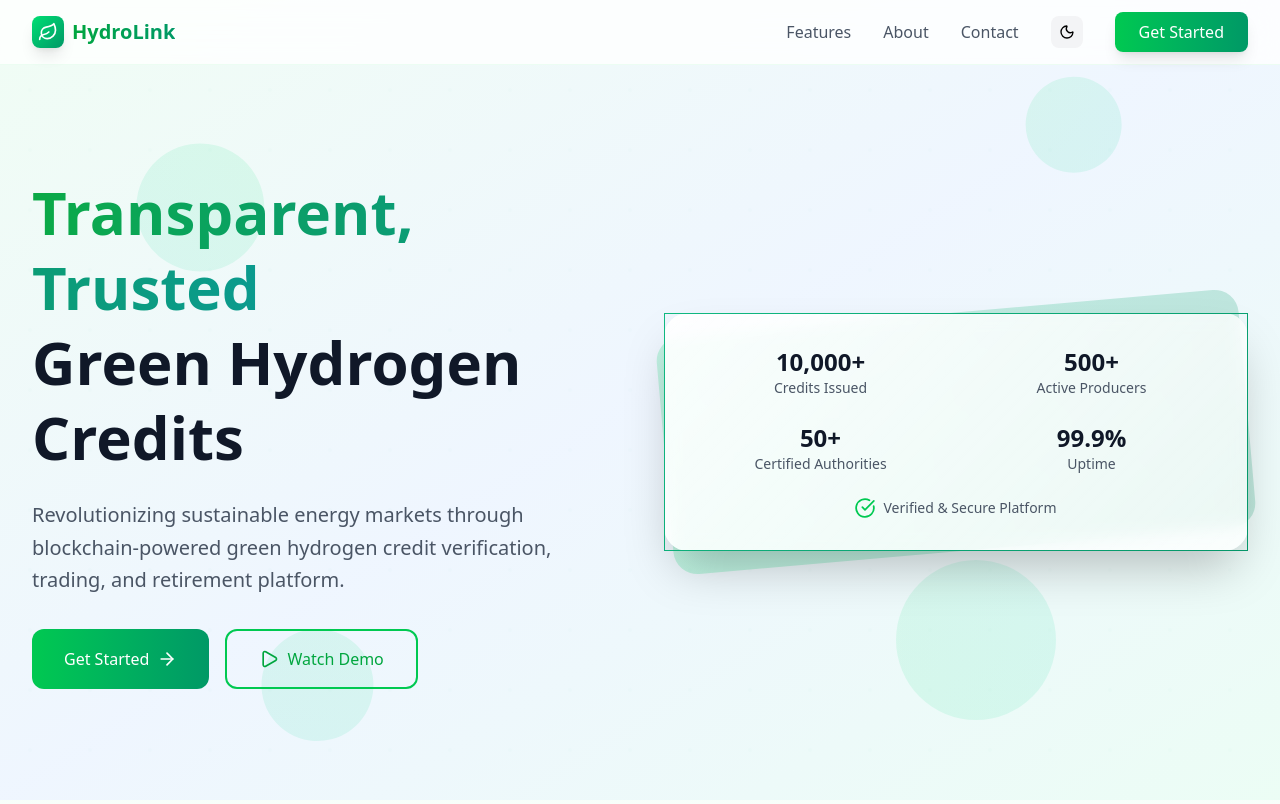
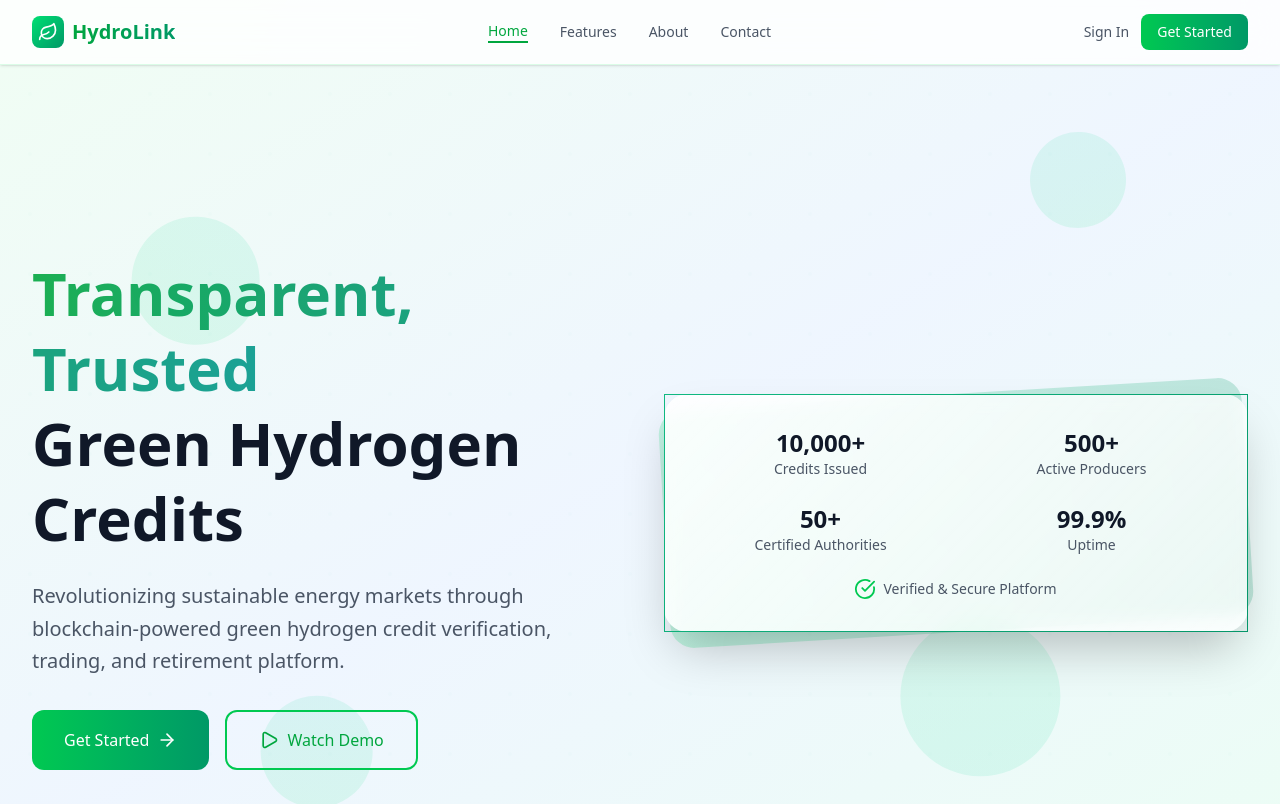
Before and after one commit to PR-ODINSON/HydroLink, a React (Vite) app in the folder client/: page / in a window 1280 px wide. Shown: the top 804 px of the page. Built offline with nearby package versions, Linux system fonts and the light colour scheme.

Commit message:
Have some changes in ui

```diff
--- a/client/src/App.jsx
+++ b/client/src/App.jsx
@@ -3,7 +3,7 @@ import { BrowserRouter as Router, Routes, Route, useLocation } from 'react-route
 import { AuthProvider } from './contexts/AuthContext';
 import Navbar from './components/Navbar';
 import Sidebar from './components/Sidebar';
-import Footer from './components/Footer';
+
 import Landing from './pages/Landing';
 import Login from './pages/Login';
 import Register from './pages/Register';
@@ -17,26 +17,32 @@ import Leaderboard from './pages/Leaderboard';
 const Layout = ({ children }) => {
   const [sidebarOpen, setSidebarOpen] = useState(false);
   const location = useLocation();
+  const isAuthPage = location.pathname === '/login' || location.pathname === '/register';
   const isLandingPage = location.pathname === '/';
-  const isAuthPage = location.pathname === '/login' || location.pathname === '/register';
 
   return (
     <div className="min-h-screen bg-gradient-to-br from-green-50 via-blue-50 to-emerald-50">
-      {!isLandingPage && !isAuthPage && (
+      {!isAuthPage && (
         <>
           <Navbar onMenuClick={() => setSidebarOpen(true)} />
-          <div className="flex">
-            <Sidebar isOpen={sidebarOpen} onClose={() => setSidebarOpen(false)} />
-            <main className="flex-1 md:ml-0 min-h-screen">
+          {!isLandingPage && (
+            <div className="flex">
+              <Sidebar isOpen={sidebarOpen} onClose={() => setSidebarOpen(false)} />
+              <main className="flex-1 overflow-y-auto h-screen pt-16">
+                {children}
+              </main>
+            </div>
+          )}
+          {isLandingPage && (
+            <main className="min-h-screen pt-16">
               {children}
             </main>
-          </div>
+          )}
         </>
       )}
-      {(isLandingPage || isAuthPage) && (
+      {isAuthPage && (
         <>
           {children}
-          {isLandingPage && <Footer />}
         </>
       )}
     </div>
--- a/client/src/components/Navbar.jsx
+++ b/client/src/components/Navbar.jsx
@@ -32,7 +32,7 @@ const Navbar = ({ onMenuClick }) => {
   };
 
   return (
-    <nav className="bg-white/80 backdrop-blur-lg border-b border-green-100 shadow-sm sticky top-0 z-50">
+    <nav className="bg-white/80 backdrop-blur-lg border-b border-green-100 shadow-sm fixed w-full top-0 z-50">
       <div className="max-w-7xl mx-auto px-4 sm:px-6 lg:px-8">
         <div className="flex justify-between h-16">
           <div className="flex items-center">
@@ -67,6 +67,47 @@ const Navbar = ({ onMenuClick }) => {
             >
               Home
             </Link>
+            {/* Landing page navigation links - only show on home page */}
+            {isActive('/') && (
+              <>
+                <button
+                  onClick={() => {
+                    const element = document.getElementById('features');
+                    if (element) {
+                      element.scrollIntoView({ behavior: 'smooth', block: 'start' });
+                    }
+                  }}
+                  className="text-sm font-medium text-gray-600 hover:text-green-600 transition-colors cursor-pointer"
+                >
+                  Features
+                </button>
+                <button
+                  onClick={() => {
+                    const element = document.getElementById('about');
+                    if (element) {
+                      element.scrollIntoView({ behavior: 'smooth', block: 'start' });
+                    }
+                  }}
+                  className="text-sm font-medium text-gray-600 hover:text-green-600 transition-colors cursor-pointer"
+                >
+                  About
+                </button>
+                <button
+                  onClick={() => {
+                    const element = document.getElementById('contact');
+                    if (element) {
+                      element.scrollIntoView({ behavior: 'smooth', block: 'start' });
+                    }
+                  }}
+                  className="text-sm font-medium text-gray-600 hover:text-green-600 transition-colors cursor-pointer"
+                >
+                  Contact
+                </button>
+              </>
+            )}
+            {/* Dashboard navigation links - only show when authenticated AND NOT on landing page */}
+            {isAuthenticated && !isActive('/') && (
+              <>
                 <Link
                   to="/dashboard"
                   className={`text-sm font-medium transition-colors ${
@@ -97,6 +138,8 @@ const Navbar = ({ onMenuClick }) => {
                 >
                   Leaderboard
                 </Link>
+              </>
+            )}
           </div>
 
           {/* Right side actions */}
--- a/client/src/components/Sidebar.jsx
+++ b/client/src/components/Sidebar.jsx
@@ -48,25 +48,14 @@ const Sidebar = ({ isOpen, onClose }) => {
 
       {/* Sidebar */}
       <div className={`
-        fixed left-0 top-0 h-full w-64 bg-white/95 backdrop-blur-lg border-r border-gray-200
-        transform transition-transform duration-300 ease-in-out z-50
+        fixed left-0 top-0 pt-16 h-[30vh] w-64 bg-white/95 backdrop-blur-lg border-r border-gray-200
+        transform transition-transform duration-300 ease-in-out z-40
         ${isOpen ? 'translate-x-0' : '-translate-x-full'}
-        md:translate-x-0 md:static md:h-screen
+        md:translate-x-0 md:relative md:top-0 md:h-screen md:border-r-0
       `}>
-        <div className="flex flex-col h-full">
-          {/* Header */}
-          <div className="flex items-center justify-between p-6 border-b border-gray-200">
-            <h2 className="text-lg font-semibold text-gray-800">Navigation</h2>
-            <button
-              onClick={onClose}
-              className="md:hidden p-1 hover:bg-gray-100 rounded-lg transition-colors"
-            >
-              <X size={20} />
-            </button>
-          </div>
-
+        <div className="flex flex-col h-full overflow-hidden">
           {/* Menu Items */}
-          <nav className="flex-1 py-6">
+          <nav className="flex-1 py-6 min-h-0">
             <div className="space-y-1 px-3">
               {menuItems.map((item) => {
                 const Icon = item.icon;
@@ -89,15 +78,6 @@ const Sidebar = ({ isOpen, onClose }) => {
               })}
             </div>
           </nav>
-
-          {/* Footer */}
-          <div className="p-6 border-t border-gray-200">
-            <div className="text-xs text-gray-500 text-center">
-              © 2024 HydroLink
-              <br />
-              Green Hydrogen Credits
-            </div>
-          </div>
         </div>
       </div>
     </>
--- a/client/src/pages/Landing.jsx
+++ b/client/src/pages/Landing.jsx
@@ -1,9 +1,11 @@
-import React, { useState, useEffect } from 'react';
+import React, { useState } from 'react';
 import { Link } from 'react-router-dom';
 import { motion, useScroll, useTransform, AnimatePresence } from 'framer-motion';
 import CountUp from 'react-countup';
 import Tilt from 'react-parallax-tilt';
+
 import { useAuth } from '../contexts/AuthContext';
+import Footer from '../components/Footer';
 import {
   Leaf,
   Shield,
@@ -15,17 +17,10 @@ import {
   CheckCircle,
   ArrowRight,
   Play,
-  Menu,
-  X,
-  Moon,
-  Sun,
-  ExternalLink
+  X
 } from 'lucide-react';
 
 const Landing = () => {
-  const [isScrolled, setIsScrolled] = useState(false);
-  const [isMobileMenuOpen, setIsMobileMenuOpen] = useState(false);
-  const [isDarkMode, setIsDarkMode] = useState(false);
   const [showVideoModal, setShowVideoModal] = useState(false);
   const { scrollY } = useScroll();
 
@@ -33,21 +28,13 @@ const Landing = () => {
   const y1 = useTransform(scrollY, [0, 300], [0, -50]);
   const y2 = useTransform(scrollY, [0, 300], [0, -100]);
 
-  // Handle scroll effects
-  useEffect(() => {
-    const handleScroll = () => {
-      setIsScrolled(window.scrollY > 20);
-    };
-    window.addEventListener('scroll', handleScroll);
-    return () => window.removeEventListener('scroll', handleScroll);
-  }, []);
+
 
   // Smooth scroll function
   const scrollToSection = (id) => {
     const element = document.getElementById(id);
     if (element) {
       element.scrollIntoView({ behavior: 'smooth', block: 'start' });
-      setIsMobileMenuOpen(false);
     }
   };
 
@@ -106,100 +93,7 @@ const Landing = () => {
     />
   );
 
-  // Enhanced Navigation Component
-  const Navigation = () => (
-    <nav
-      className={`fixed top-0 w-full z-50 transition-all duration-500 ease-in-out ${
-        isScrolled
-          ? 'bg-white/95 backdrop-blur-xl border-b border-green-100 shadow-lg transform translate-y-0'
-          : 'bg-white/80 backdrop-blur-lg border-b border-green-100/50'
-      } ${isDarkMode ? 'dark:bg-gray-900/95 dark:border-gray-700' : ''}`}
-    >
-      <div className="max-w-7xl mx-auto px-4 sm:px-6 lg:px-8">
-        <div className="flex justify-between items-center h-16">
-          {/* Logo */}
-          <motion.div
-            className="flex items-center space-x-2"
-            whileHover={{ scale: 1.05 }}
-            whileTap={{ scale: 0.95 }}
-          >
-            <div className="w-8 h-8 bg-gradient-to-br from-green-400 to-emerald-600 rounded-lg flex items-center justify-center shadow-lg">
-              <Leaf className="w-5 h-5 text-white" />
-            </div>
-            <span className="text-xl font-bold bg-gradient-to-r from-green-600 to-emerald-600 bg-clip-text text-transparent">
-              HydroLink
-            </span>
-          </motion.div>
 
-          {/* Desktop Navigation */}
-          <div className="hidden md:flex items-center space-x-8">
-            {['features', 'about', 'contact'].map((item) => (
-              <button
-                key={item}
-                onClick={() => scrollToSection(item)}
-                className="text-gray-600 hover:text-green-600 transition-colors duration-200 capitalize font-medium"
-              >
-                {item}
-              </button>
-            ))}
-
-            {/* Dark Mode Toggle */}
-            <button
-              onClick={() => setIsDarkMode(!isDarkMode)}
-              className="p-2 rounded-lg bg-gray-100 hover:bg-gray-200 transition-colors duration-200"
-            >
-              {isDarkMode ? <Sun className="w-4 h-4" /> : <Moon className="w-4 h-4" />}
-            </button>
-
-            <Link
-              to="/dashboard"
-              className="bg-gradient-to-r from-green-500 to-emerald-600 text-white px-6 py-2 rounded-lg hover:from-green-600 hover:to-emerald-700 transition-all duration-300 transform hover:scale-105 shadow-lg hover:shadow-xl"
-            >
-              Get Started
-            </Link>
-          </div>
-
-          {/* Mobile Menu Button */}
-          <button
-            onClick={() => setIsMobileMenuOpen(!isMobileMenuOpen)}
-            className="md:hidden p-2 rounded-lg bg-gray-100 hover:bg-gray-200 transition-colors duration-200"
-          >
-            {isMobileMenuOpen ? <X className="w-5 h-5" /> : <Menu className="w-5 h-5" />}
-          </button>
-        </div>
-      </div>
-
-      {/* Mobile Menu */}
-      <AnimatePresence>
-        {isMobileMenuOpen && (
-          <motion.div
-            initial={{ opacity: 0, height: 0 }}
-            animate={{ opacity: 1, height: 'auto' }}
-            exit={{ opacity: 0, height: 0 }}
-            className="md:hidden bg-white/95 backdrop-blur-lg border-t border-green-100"
-          >
-            <div className="px-4 py-6 space-y-4">
-              {['features', 'about', 'contact'].map((item) => (
-                <button
-                  key={item}
-                  onClick={() => scrollToSection(item)}
-                  className="block w-full text-left text-gray-600 hover:text-green-600 transition-colors duration-200 capitalize font-medium py-2"
-                >
-                  {item}
-                </button>
-              ))}
-              <Link
-                to={isAuthenticated ? "/dashboard" : "/register"}
-                className="bg-gradient-to-r from-green-500 to-emerald-600 text-white px-6 py-2 rounded-lg hover:from-green-600 hover:to-emerald-700 transition-all duration-300 transform hover:scale-105"
-              >
-                {isAuthenticated ? "Go to Dashboard" : "Get Started"}
-              </Link>
-            </div>
-          </motion.div>
-        )}
-      </AnimatePresence>
-    </nav>
-  );
 
   // Video Modal Component
   const VideoModal = () => (
@@ -242,12 +136,12 @@ const Landing = () => {
   );
 
   return (
-    <div className={`min-h-screen ${isDarkMode ? 'dark' : ''}`}>
-      <Navigation />
+    <div className="min-h-screen">
+
       <VideoModal />
 
       {/* Hero Section */}
-      <section className="relative overflow-hidden pt-16 min-h-screen flex items-center">
+      <section className="relative overflow-hidden pt-24 min-h-screen flex items-center">
         {/* Enhanced Background */}
         <div className="absolute inset-0 bg-gradient-to-br from-green-50 via-blue-50 to-emerald-50" />
         <motion.div
@@ -1027,6 +921,7 @@ const Landing = () => {
           </motion.div>
         </div>
       </section>
+      <Footer />
     </div>
   );
 };
```
Lines whose indentation alone changed are shown as unchanged.
